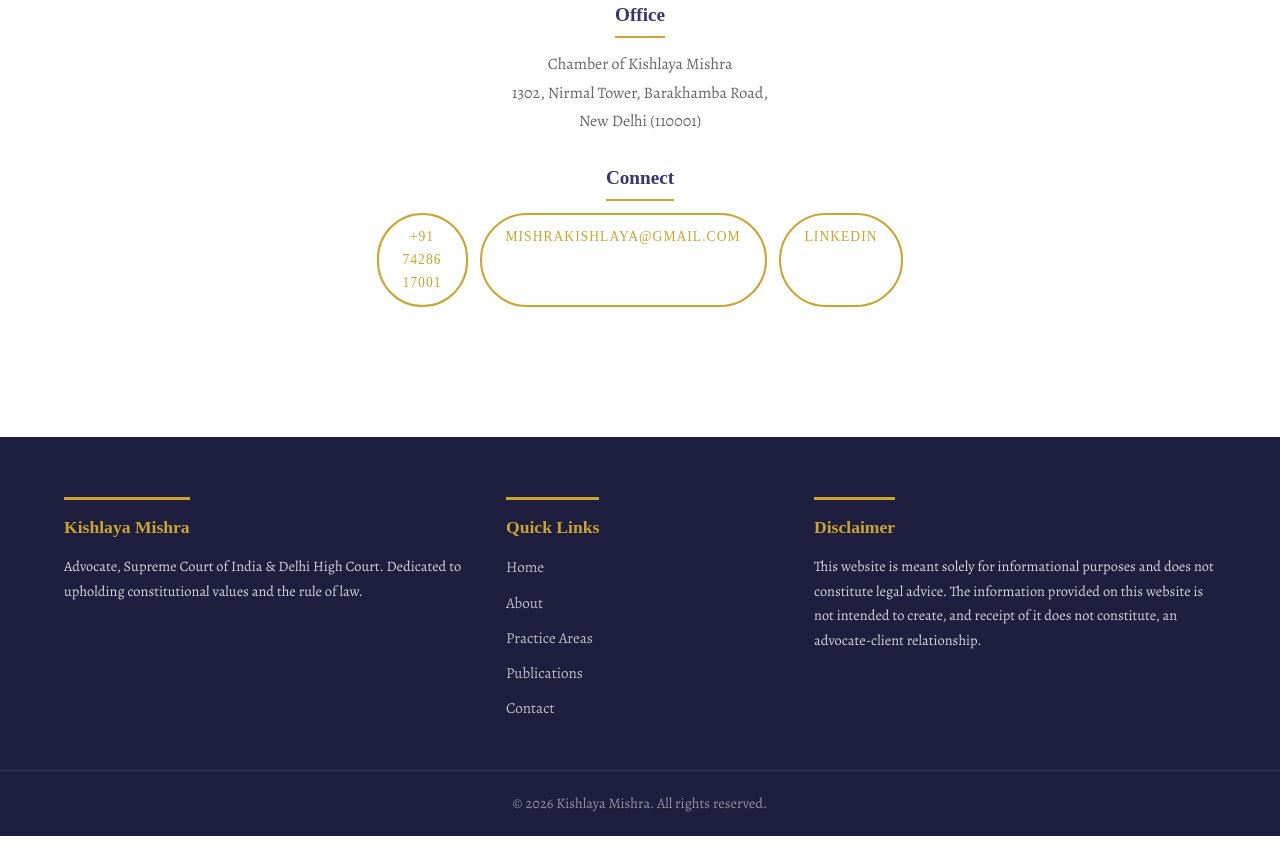
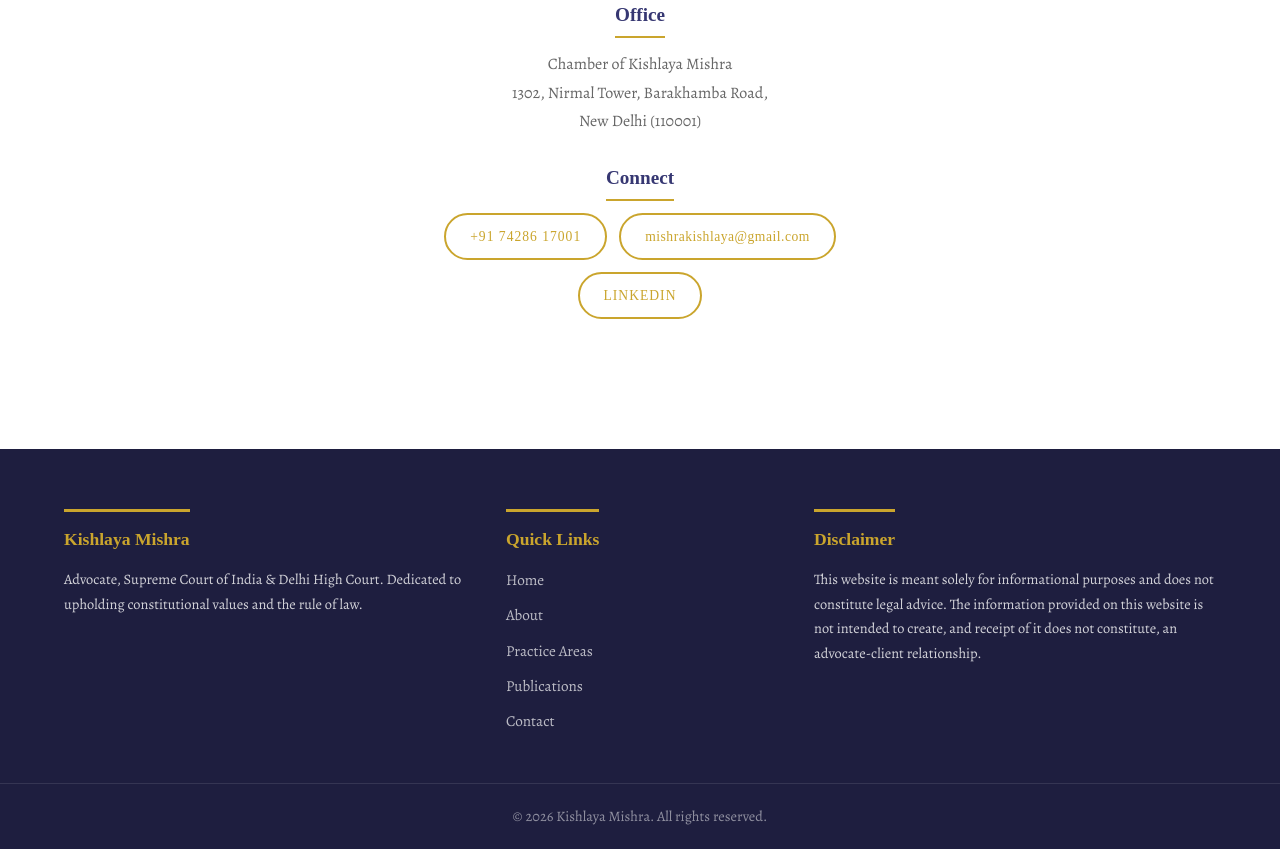
Before and after one commit to mishrakishlaya-hub/website, a plain HTML site: page index.html in a window 1280 px wide. Shown: the part 5755-6604 px from the top of the page. Drawn offline with nearby package versions, Linux system fonts and the light colour scheme; a web font is replaced by a local one.

Commit message:
Update style.css

```diff
--- a/style.css
+++ b/style.css
@@ -594,3 +594,20 @@ footer p { font-size: 0.9rem; line-height: 1.7; }
     .profile-photo { width: 200px; height: 260px; }
     .section-header h2 { font-size: 1.5rem; }
 }
+
+
+/* Connect section: phone, email, LinkedIn buttons */
+.social-links {
+    flex-wrap: wrap;
+    justify-content: center;
+    align-items: center;
+}
+
+.social-link {
+    white-space: nowrap;
+}
+
+.social-link[href^="mailto:"] {
+    text-transform: none;
+    letter-spacing: 0.5px;
+}
```
